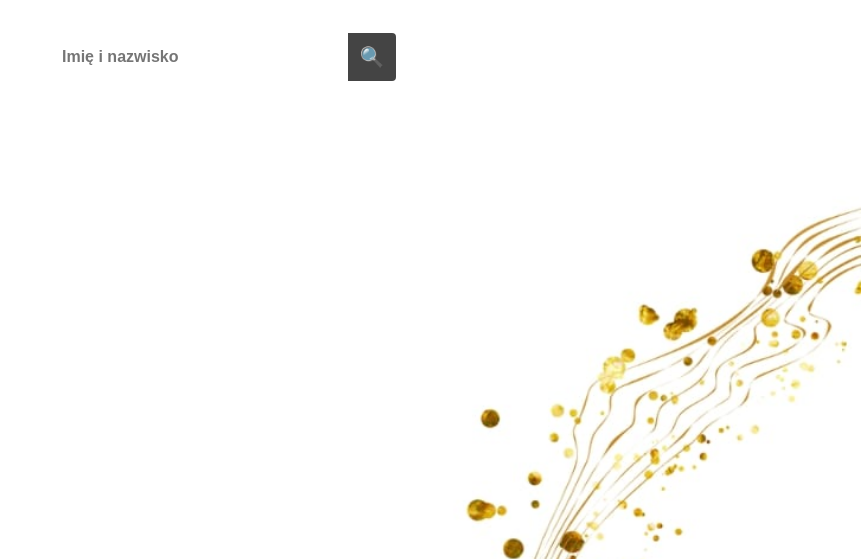
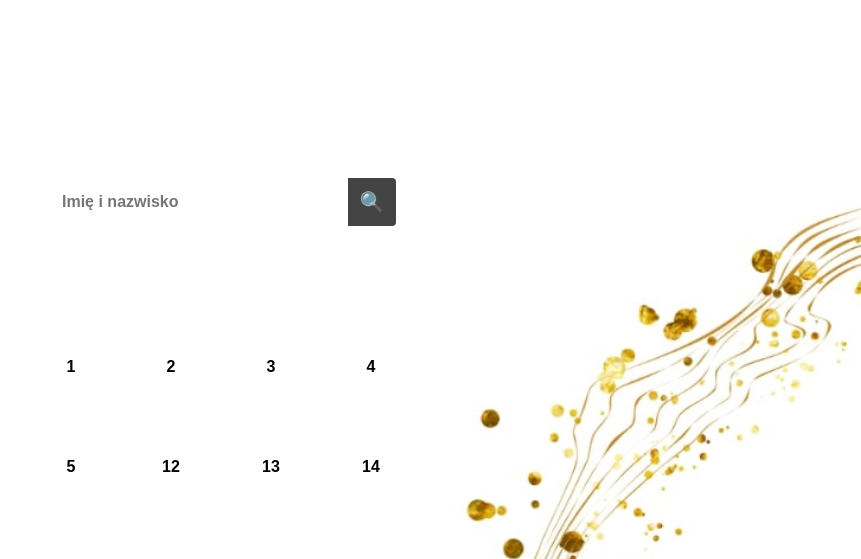
Before and after one commit to mwtesttesttest/przewodnik-rozmyty, a plain HTML site: page index.html in a window 1280 px wide. Shown: the part 241-800 px from the top of the page, without its empty margins (419-1280 px from the left). Drawn offline with Linux system fonts and the light colour scheme.

Commit message:
Update index.html

```diff
--- a/index.html
+++ b/index.html
@@ -41,7 +41,7 @@
       display: flex;
       justify-content: center;
       align-items: center;
-      margin-top: 35px;
+      margin-top: 180px;
       width: 100%;
       max-width: 350px;
     }
@@ -112,6 +112,39 @@
       margin-top: 20px;
     }
 
+    .map {
+      display: grid;
+      grid-template-columns: repeat(4, 80px);
+      gap: 20px;
+      justify-content: center;
+      margin-top: 40px;
+    }
+
+    .table {
+      width: 80px;
+      height: 80px;
+      border-radius: 50%;
+      background-color: #ffffffaa;
+      color: #000;
+      font-weight: bold;
+      display: flex;
+      align-items: center;
+      justify-content: center;
+      transition: transform 0.3s ease, box-shadow 0.3s ease;
+    }
+
+    .table.highlight {
+      background-color: gold;
+      box-shadow: 0 0 20px 8px gold;
+      animation: pulse 1.5s infinite;
+    }
+
+    @keyframes pulse {
+      0% { transform: scale(1); }
+      50% { transform: scale(1.15); }
+      100% { transform: scale(1); }
+    }
+
     @media (max-width: 480px) {
       input {
         padding: 12px;
@@ -139,6 +172,20 @@
   </div>
 
   <div id="result" aria-live="polite" role="alert"></div>
+
+  <div id="map" class="map">
+    <div class="table" data-number="1">1</div>
+    <div class="table" data-number="2">2</div>
+    <div class="table" data-number="3">3</div>
+    <div class="table" data-number="4">4</div>
+    <div class="table" data-number="5">5</div>
+    <div class="table" data-number="12">12</div>
+    <div class="table" data-number="13">13</div>
+    <div class="table" data-number="14">14</div>
+    <div class="table" data-number="15">15</div>
+    <div class="table" data-number="16">16</div>
+    <div class="table" data-number="18">18</div>
+  </div>
 
   <script>
     const guests = {
@@ -202,10 +249,6 @@
         const normalizedName = normalizeName(name);
         const nameWords = normalizedName.split(/\s+/);
 
-        const partialMatch = inputWords.every(inputWord =>
-          nameWords.some(nameWord => nameWord.includes(inputWord))
-        );
-
         const minDistanceAmongWords = Math.min(...inputWords.flatMap(iw =>
           nameWords.map(nw => levenshtein(iw, nw))
         ));
@@ -218,11 +261,24 @@
         }
       }
 
-      const maxDistance = 5; // większy margines błędu
+      const maxDistance = 5;
 
       if (closestGuest && smallestDistance <= maxDistance) {
         showResult(`Witaj, <strong>${closestGuest[0]}</strong>! Twój stół to numer <strong>${closestGuest[1]}</strong>.<br>
           <img src="stol.png" alt="Stół" class="table-image">`);
+
+        // 📳 Wibracja
+        if (navigator.vibrate) {
+          navigator.vibrate(300);
+        }
+
+        // ✨ Podświetl odpowiedni stół
+        document.querySelectorAll('.table').forEach(el => el.classList.remove('highlight'));
+        const tableEl = document.querySelector(`.table[data-number='${closestGuest[1]}']`);
+        if (tableEl) {
+          tableEl.classList.add('highlight');
+        }
+
       } else {
         showResult("Nie znaleziono gościa o podanym imieniu i nazwisku.");
       }
@@ -232,7 +288,6 @@
       const resultDiv = document.getElementById('result');
       resultDiv.innerHTML = html;
       resultDiv.classList.add('show');
-
       setTimeout(() => {
         resultDiv.classList.remove('show');
       }, 8000);
```
